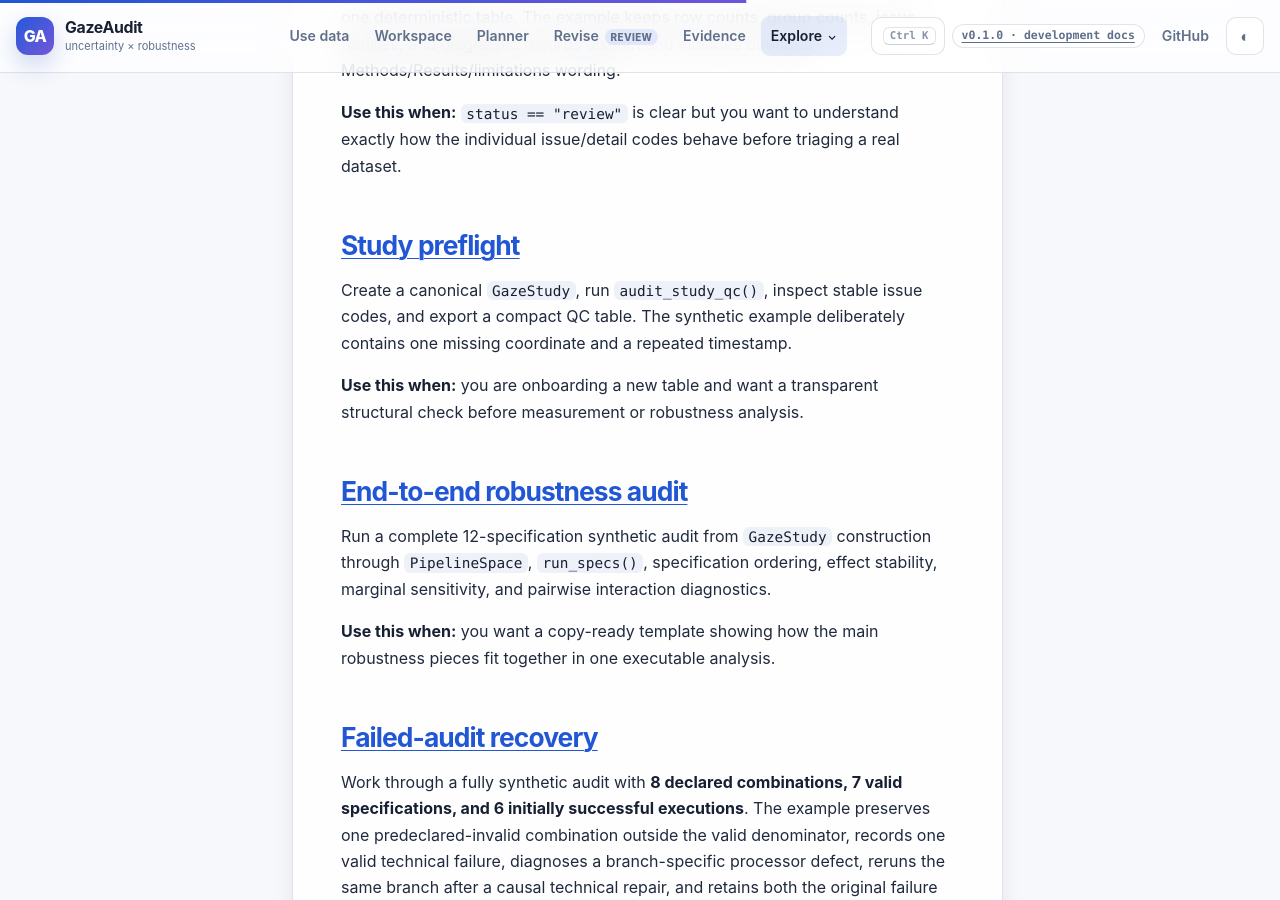
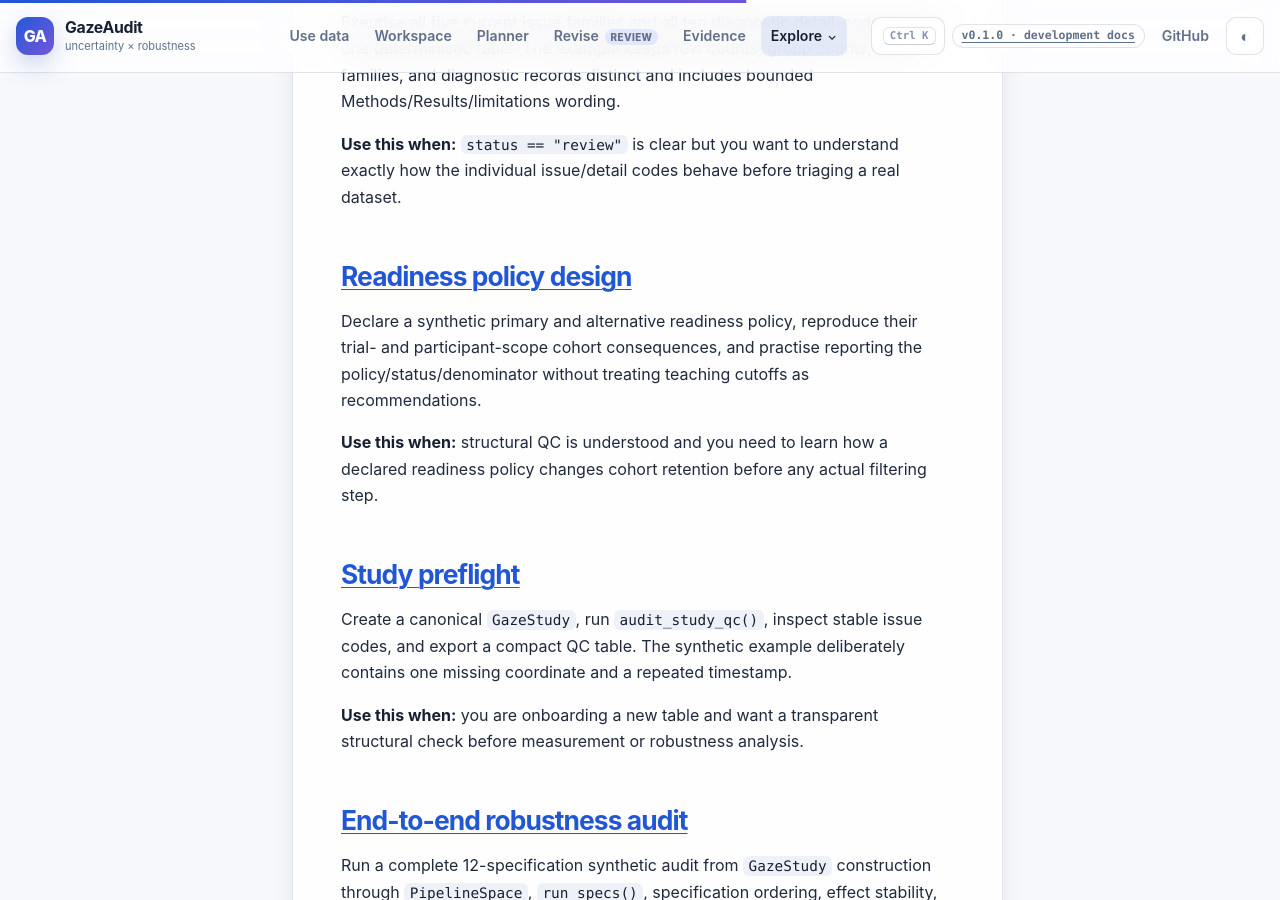
Before and after one commit to stefanosbalaskas/GazeAudit, a Jekyll site: the page built from docs/examples/index.md, in a window 1280 px wide and 900 px high, scrolled down 8350 px. Built offline with Jekyll 4.4.1, drawn with Linux system fonts in a browser that asks for light colours; some of the changed text lies outside the part shown.

Commit message:
docs: surface readiness policy worked example

```diff
--- a/docs/examples/index.md
+++ b/docs/examples/index.md
@@ -148,6 +148,12 @@
     <p>Use one synthetic table to trigger all five issue families and all ten current detail-code types, then practise diagnosis, decision recording, rerun scope, reporting, and limitations.</p>
     <p><a href="all-structural-qc-issues/">All structural-QC issues →</a></p>
   </article>
+  <article class="card">
+    <div class="card-icon" aria-hidden="true">23</div>
+    <h3>Design a readiness policy before filtering</h3>
+    <p>Compare primary and alternative synthetic threshold policies, preserve trial/participant denominators, and translate policy-relative readiness into bounded reporting.</p>
+    <p><a href="readiness-policy-design/">Readiness policy design →</a></p>
+  </article>
 </div>
 
 <div class="callout info">
@@ -218,6 +224,12 @@
 Exercise all five current issue families and all ten diagnostic detail-code types in one deterministic table. The example keeps row counts, group counts, issue families, and diagnostic records distinct and includes bounded Methods/Results/limitations wording.
 
 **Use this when:** `status == "review"` is clear but you want to understand exactly how the individual issue/detail codes behave before triaging a real dataset.
+
+## [Readiness policy design](readiness-policy-design/)
+
+Declare a synthetic primary and alternative readiness policy, reproduce their trial- and participant-scope cohort consequences, and practise reporting the policy/status/denominator without treating teaching cutoffs as recommendations.
+
+**Use this when:** structural QC is understood and you need to learn how a declared readiness policy changes cohort retention before any actual filtering step.
 
 ## [Study preflight](study-preflight/)
 
```
